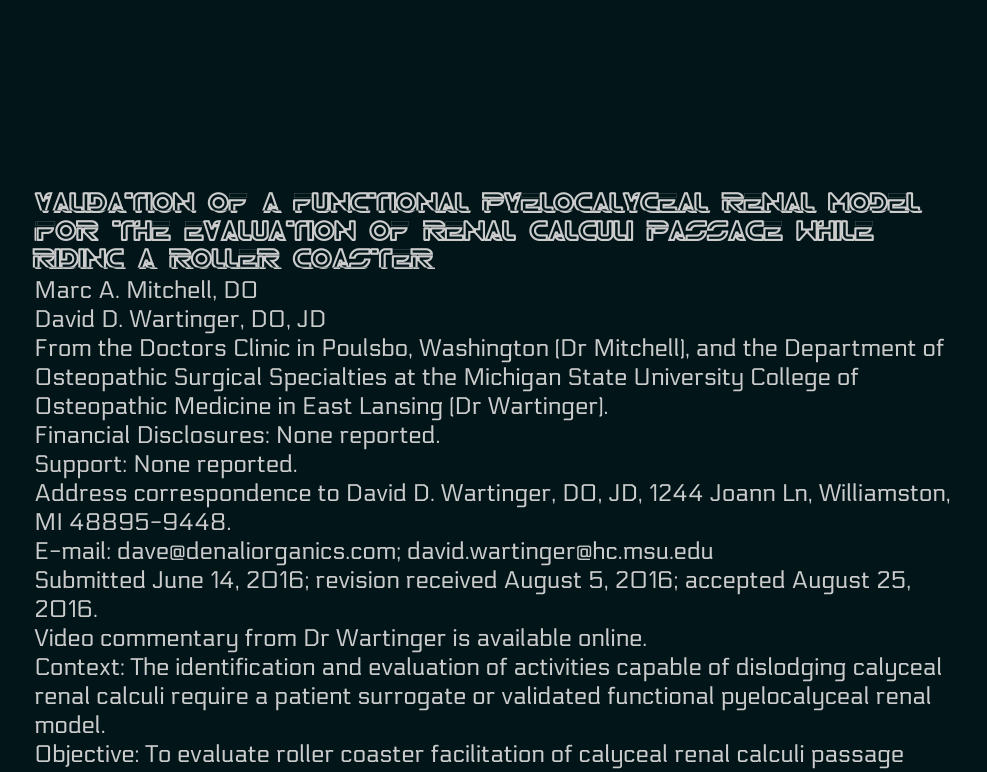
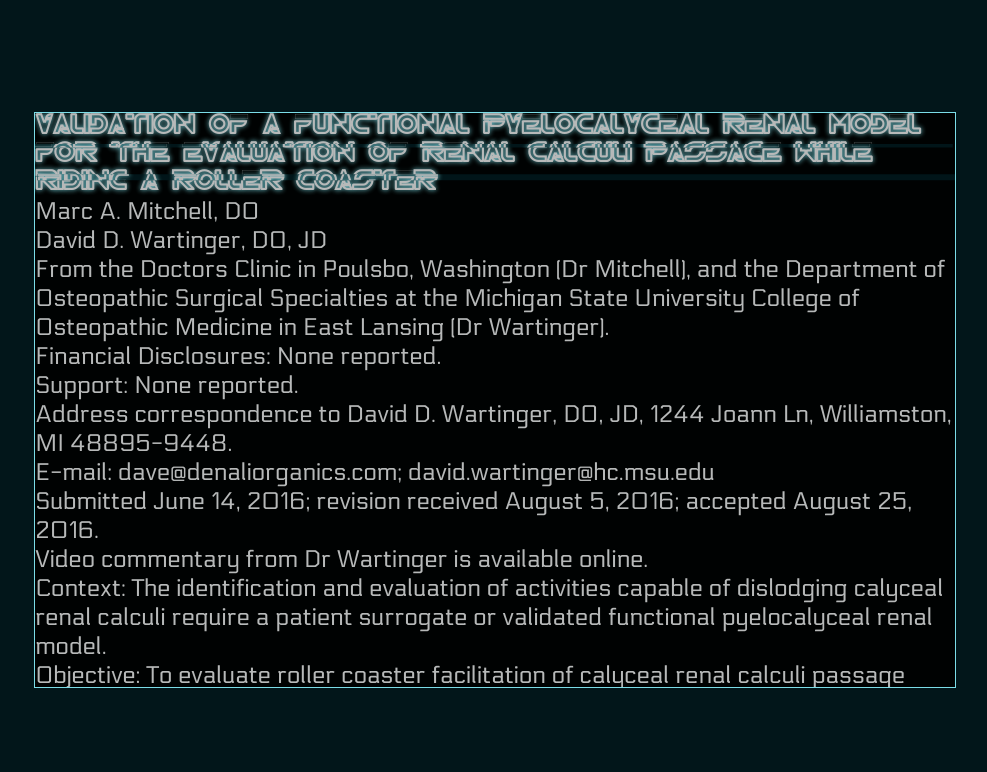
Before and after one commit to arcangelo7/mmmm, a website: page index.html in a window 1280 px wide. Shown: the top 772 px of the page, without its empty margins (145-1132 px from the left). Drawn offline with nearby package versions, Linux system fonts and the light colour scheme.

Commit message:
glowing circuit

```diff
--- a/sass/abstracts/_variables.scss
+++ b/sass/abstracts/_variables.scss
@@ -3,6 +3,6 @@ $color-blue: #1c4d6d;
 $color-white: #f0e8db;
 $color-black: #3f3529;
 
-$color-led-yellow: #fae127;
+$color-led-azure: #8af3ff;
 $color-blade-runner-fog: #02161a;
 $color-grey-smoke: #cccccc;
--- a/sass/base/_base.scss
+++ b/sass/base/_base.scss
@@ -82,15 +82,19 @@ body {
         }
     }
 
+
+    //////////////////////////////////////
+    ///////// AROUND 2040
     &.around_2040 {
-        &:not(nav, footer) {
-            width: 72vw;
-            margin: 24vh auto;
-        }
+        background-color: $color-blade-runner-fog;
+        background-image: url(../img/circuit.svg);
+        background-position: center;
+        background-size: 140%;
+        background-repeat: no-repeat;
 
         ::selection {
             color: $color-blade-runner-fog;
-            background-color: $color-led-yellow;
+            background-color: $color-led-azure;
         }
 
         &::-webkit-scrollbar {
@@ -100,7 +104,7 @@ body {
         }
 
         &::-webkit-scrollbar-thumb {
-            border: 1px solid $color-led-yellow;
+            border: 1px solid $color-led-azure;
         }
     }
 }
--- a/sass/base/_typography.scss
+++ b/sass/base/_typography.scss
@@ -30,6 +30,8 @@
     font-style: normal;
 }
 
+//////////////////////////////////////
+///////// BEFORE 1500
 body {
     &.before_1500 {
         font-family: "schwabacher";
@@ -86,10 +88,12 @@ body {
         }
     }
 
+
+    //////////////////////////////////////
+    ///////// AROUND 2040
     &.around_2040 {
         font-family: "electrolize", sans-serif;
         font-size: 2.4rem;
-        background-color: $color-blade-runner-fog;
         color: $color-grey-smoke;
 
         & h1,
@@ -100,6 +104,7 @@ body {
         & h6 {
             font-family: "tron";
             position: relative;
+            text-shadow: 0 0 .5rem $color-led-azure;
 
             &::before,
             &::after {
@@ -116,11 +121,13 @@ body {
                 left: .2rem;
                 // text-shadow: -.1rem 0 $color-led-yellow;
                 animation: glitch-anim-1 2s infinite linear alternate-reverse;
+                background-color: $color-blade-runner-fog;
             }
 
             &:after {
                 left: -.2rem;
                 animation: glitch-anim-2 2s infinite linear alternate-reverse;
+                background-color: $color-blade-runner-fog;
             }
         }
     }
--- /dev/null
+++ b/sass/layout/_main.scss
@@ -0,0 +1,14 @@
+body.around_2040 {
+    height: 100vh;
+    overflow: hidden;
+
+    & main {
+        height: 72vh;
+        width: 72vw;
+        margin: 14vh auto;
+        overflow: auto;
+        border: 1px solid $color-led-azure;
+        background-color: black;
+        opacity: .9;
+    }
+}
--- a/sass/main.scss
+++ b/sass/main.scss
@@ -14,6 +14,7 @@
 
 @import "layout/footer";
 @import "layout/header";
+@import "layout/main";
 @import "layout/navigation";
 @import "layout/section";
 
--- a/script/2040.js
+++ b/script/2040.js
@@ -1,5 +1,10 @@
 $(function(){
+    // Glitches
     $(".around_2040").find("h1, h2, h3, h4, h5, h6").each(function() {
         $(this).attr("data-text", $(this).text());
     });
+
+
+    // Tablet-like device
+    $(".around_2040").children().wrapAll("<main>");
 });
```
Also changed, not shown: sass/base/_animations.scss (+0 -22 lines), css/style.comp.css, css/style.css, css/style.prefix.css, img/blade_runner_poster.png (added), img/circuit.svg (added), img/img01.jpg (added), img/img02.jpg (added), img/img03.jpg (added), img/img04.jpg (added), img/img05.jpg (added), img/img06.jpg (added), img/pipe_organ.svg.
